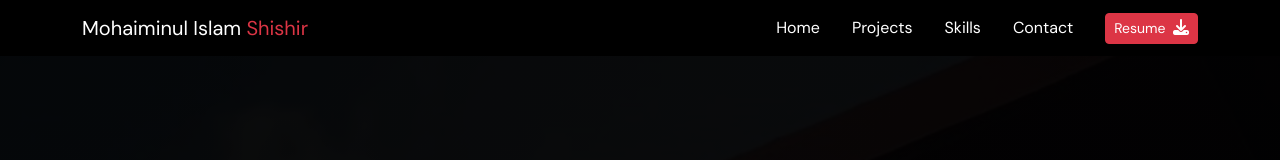
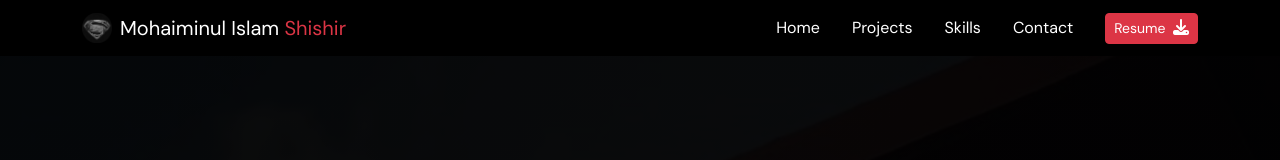
Before and after one commit to Mohaiminul69/sdt-assignment-1, a plain HTML site: page index.html in a window 1280 px wide. Shown: the top 160 px of the page. Drawn offline with nearby package versions, Linux system fonts and the light colour scheme.

Commit message:
logo added.

```diff
--- a/css/styles.css
+++ b/css/styles.css
@@ -1,6 +1,11 @@
 body {
   background: rgb(7, 7, 7);
   font-family: "DM Sans", sans-serif;
+}
+
+.logo {
+  width: 30px;
+  height: 30px;
 }
 
 #hero {
--- a/index.html
+++ b/index.html
@@ -22,9 +22,12 @@
   <body>
     <nav class="sticky-top navbar bg-black border-body navbar-expand-lg">
       <div class="container container-fluid">
-        <a class="text-white navbar-brand" href="#">
-          Mohaiminul Islam <span class="text-danger">Shishir</span>
-        </a>
+        <span class="d-flex align-items-center">
+          <img class="logo" src="./images/man-of-steal.png" alt="" />
+          <a class="ms-2 text-white navbar-brand" href="#">
+            Mohaiminul Islam <span class="text-danger">Shishir</span>
+          </a>
+        </span>
         <button
           class="navbar-toggler"
           type="button"
```
